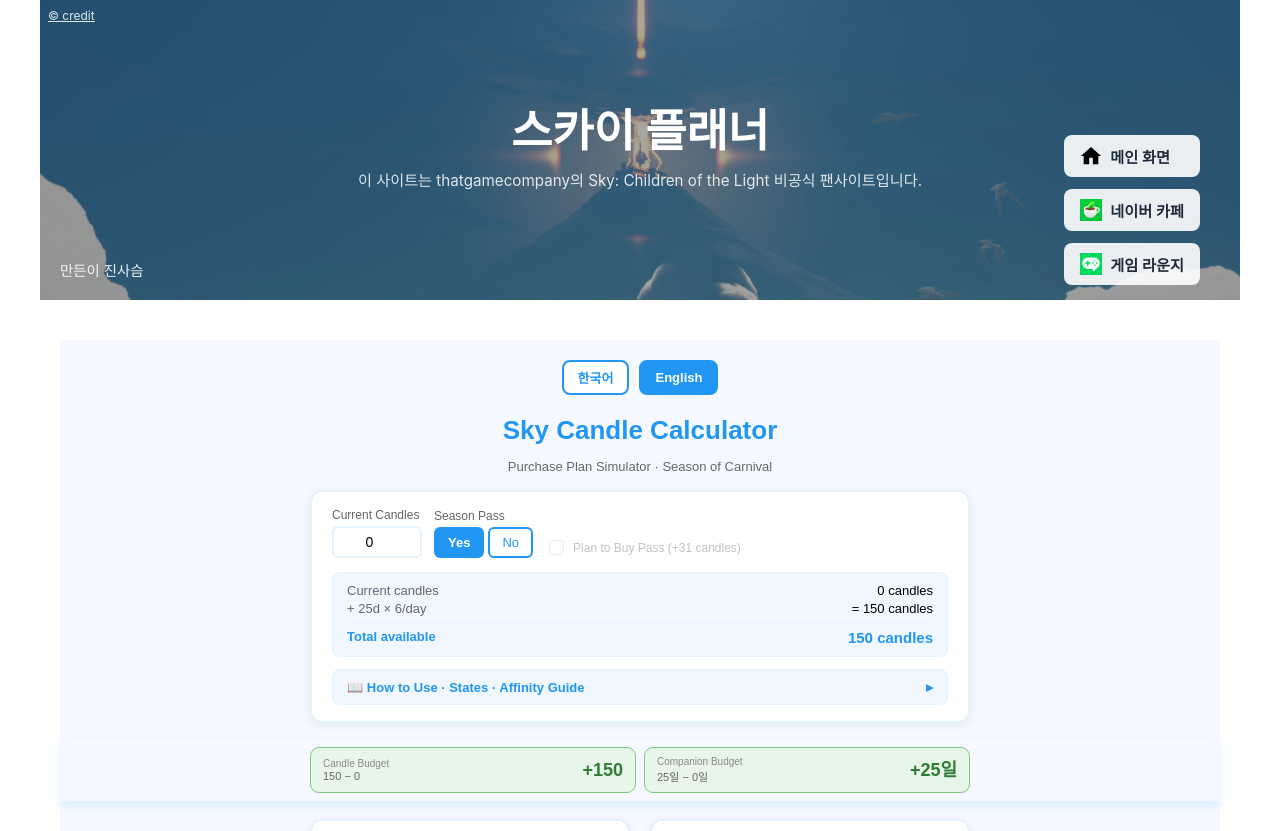
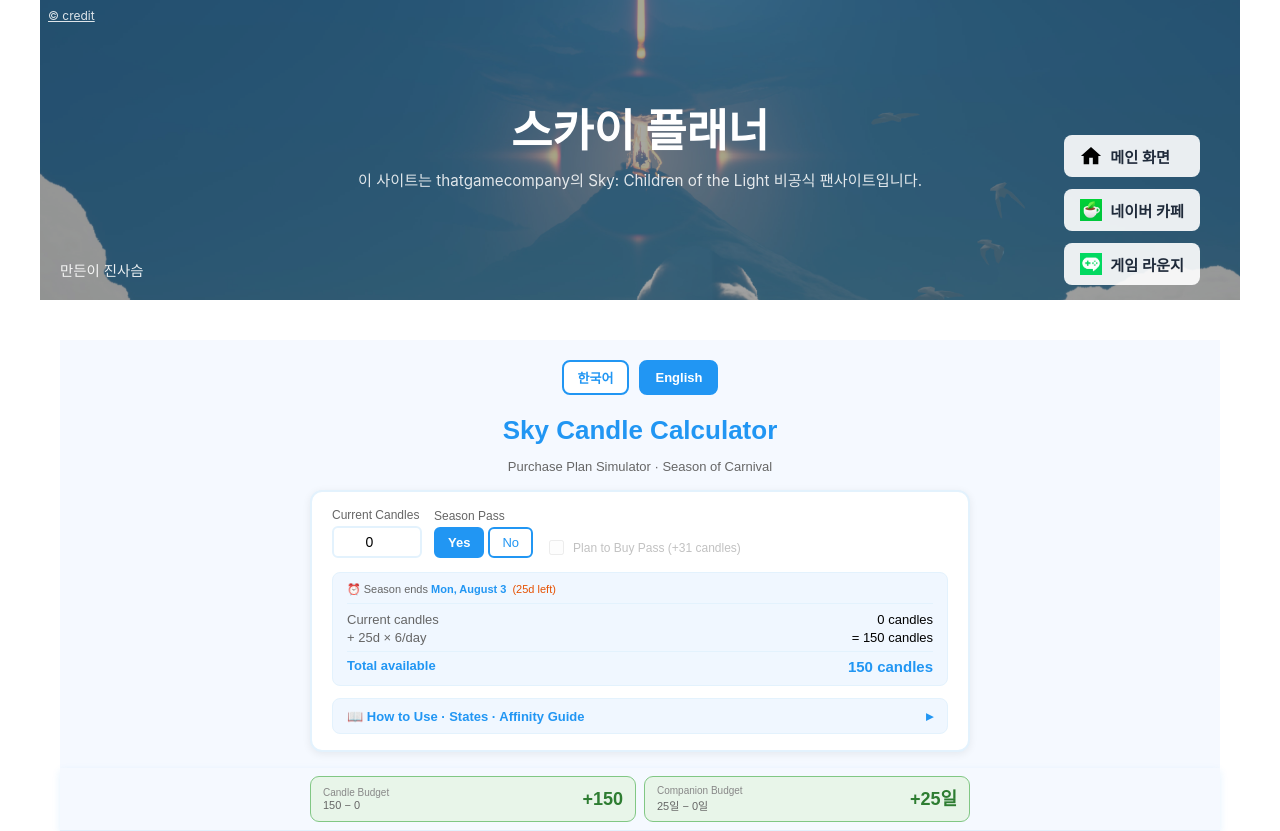
Before and after one commit to LeRealdeer/korea-sky-planner-frontend, a Next.js app: page /sky/candlecalculator in a window 1280 px wide. Shown: the top 831 px of the page. Built offline with nearby package versions, Linux system fonts and the light colour scheme.

Commit message:
시즌 종료일 표기

```diff
--- a/src/app/sky/candlecalculator/components/SettingsPanel.jsx
+++ b/src/app/sky/candlecalculator/components/SettingsPanel.jsx
@@ -95,6 +95,7 @@
   buySeasonPass, setBuySeasonPass,
   cashPackCount, setCashPackCount,
   remainingDays,
+  seasonEnd,
   cashCandles = 0,
   showCashPack = true,
   language
@@ -224,6 +225,19 @@
         background: '#F0F7FF', borderRadius: '8px', padding: '10px 14px',
         border: `1px solid ${theme.colors.border}`, fontSize: '13px', marginBottom: '12px'
       }}>
+        {seasonEnd && (
+          <div style={{
+            fontSize: '11px', color: theme.colors.textLight,
+            marginBottom: '8px', paddingBottom: '7px',
+            borderBottom: `1px solid ${theme.colors.border}`
+          }}>
+            {isKo ? '⏰ 시즌 종료' : '⏰ Season ends'}{' '}
+            <b style={{ color: theme.colors.primary }}>
+              {seasonEnd.toLocaleDateString(isKo ? 'ko-KR' : 'en-US', { month: 'long', day: 'numeric', weekday: 'short' })}
+            </b>
+            <span style={{ marginLeft: '6px', color: '#E65100' }}>({remainingDays}{isKo ? '일 남음' : 'd left'})</span>
+          </div>
+        )}
         <div style={{ display: 'flex', justifyContent: 'space-between', marginBottom: '3px' }}>
           <span style={{ color: theme.colors.textLight }}>{isKo ? '현재 보유' : 'Current candles'}</span>
           <span>{currentCandles}{t.bonusCandles}</span>
--- a/src/app/sky/candlecalculator/page.js
+++ b/src/app/sky/candlecalculator/page.js
@@ -127,6 +127,7 @@
         cashPackCount={cashPackCount}
         setCashPackCount={setCashPackCount}
         remainingDays={remainingDays}
+        seasonEnd={SEASON_END}
         cashCandles={simResult.cashCandles}
         showCashPack={isKo}
         language={language}
```
